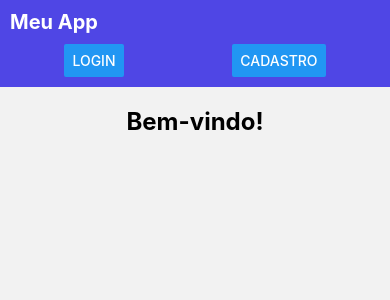
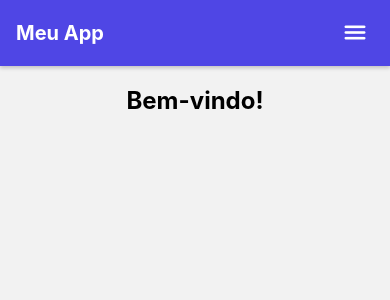
Before and after one commit to Venturaa10/projeto-mobile-unisuam, a React Native app in the folder frontend/: screen /Home in a window 390 px wide. Shown: the top 300 px of the page. Built offline with nearby package versions, Linux system fonts and the light colour scheme.

Commit message:
- Refatorar o `Navbar`. - Aplicar o `Navbar` globalmente no projeto. - Corrigir bugs.

```diff
--- a/frontend/package.json
+++ b/frontend/package.json
@@ -23,11 +23,13 @@
     "react-native": "0.79.6",
     "react-native-safe-area-context": "5.4.0",
     "react-native-screens": "~4.11.1",
+    "react-native-vector-icons": "^10.3.0",
     "react-native-web": "^0.20.0"
   },
   "devDependencies": {
     "@babel/core": "^7.25.2",
     "@types/react": "~19.0.10",
+    "@types/react-native-vector-icons": "^6.4.18",
     "typescript": "~5.8.3"
   },
   "private": true
--- a/frontend/src/components/Navbar.tsx
+++ b/frontend/src/components/Navbar.tsx
@@ -1,19 +1,21 @@
-// src/components/Navbar.tsx
 import React, { useEffect, useState } from "react";
-import { View, Text, Button, StyleSheet } from "react-native";
+import { View, Text, Button, StyleSheet, TouchableOpacity, Dimensions } from "react-native";
 import AsyncStorage from "@react-native-async-storage/async-storage";
 import { useNavigation } from "@react-navigation/native";
 import { NativeStackNavigationProp } from "@react-navigation/native-stack";
 import { RootStackParamList } from "../navigation/AppNavigator";
+import Icon from "react-native-vector-icons/Ionicons";
 
 interface NavbarProps {
   onLogout?: () => void;
 }
 
+const { width, height } = Dimensions.get("window");
+
 const Navbar: React.FC<NavbarProps> = ({ onLogout }) => {
   const [tipo, setTipo] = useState<string | null>(null);
-  const navigation =
-    useNavigation<NativeStackNavigationProp<RootStackParamList>>();
+  const [menuOpen, setMenuOpen] = useState(false);
+  const navigation = useNavigation<NativeStackNavigationProp<RootStackParamList>>();
 
   useEffect(() => {
     const loadTipo = async () => {
@@ -23,36 +25,54 @@ const Navbar: React.FC<NavbarProps> = ({ onLogout }) => {
     loadTipo();
   }, []);
 
-  return (
-    <View style={styles.container}>
-      <Text style={styles.title}>Meu App</Text>
+  const renderMenuItems = () => {
+    if (!tipo) {
+      return (
+        <>
+          <Button title="Login" onPress={() => navigation.navigate("Login")} />
+          <Button title="Cadastro" onPress={() => navigation.navigate("Cadastro")} />
+        </>
+      );
+    }
 
-      {/* Quando o usuário NÃO está logado */}
-      {!tipo && (
-        <View style={styles.menu}>
-          <Button title="Login" onPress={() => navigation.navigate("Login")} />
-          <Button
-            title="Cadastro"
-            onPress={() => navigation.navigate("Cadastro")}
-          />
-        </View>
-      )}
-
-      {/* Quando o usuário é aluno */}
-      {tipo === "aluno" && (
-        <View style={styles.menu}>
+    if (tipo === "aluno") {
+      return (
+        <>
           <Button title="Meus Certificados" onPress={() => {}} />
           <Button title="Perfil" onPress={() => {}} />
           <Button title="Logout" onPress={onLogout} />
-        </View>
-      )}
+        </>
+      );
+    }
 
-      {/* Quando o usuário é universidade */}
-      {tipo === "universidade" && (
-        <View style={styles.menu}>
+    if (tipo === "universidade") {
+      return (
+        <>
           <Button title="Registrar Certificado" onPress={() => {}} />
           <Button title="Perfil" onPress={() => {}} />
           <Button title="Logout" onPress={onLogout} />
+        </>
+      );
+    }
+  };
+
+  return (
+    <View style={styles.container}>
+      {/* Header com nome do app e hamburger */}
+      <View style={styles.headerRow}>
+        <TouchableOpacity onPress={() => navigation.navigate("BuscaCertificado")}>
+          <Text style={styles.title}>Meu App</Text>
+        </TouchableOpacity>
+
+        <TouchableOpacity style={styles.hamburger} onPress={() => setMenuOpen(!menuOpen)}>
+          <Icon name={menuOpen ? "close" : "menu"} size={28} color="#fff" />
+        </TouchableOpacity>
+      </View>
+
+      {/* Menu flutuante */}
+      {menuOpen && (
+        <View style={styles.menuWrapper}>
+          <View style={styles.menu}>{renderMenuItems()}</View>
         </View>
       )}
     </View>
@@ -60,9 +80,50 @@ const Navbar: React.FC<NavbarProps> = ({ onLogout }) => {
 };
 
 const styles = StyleSheet.create({
-  container: { width: "100%", padding: 10, backgroundColor: "#4f46e5" },
-  title: { color: "#fff", fontWeight: "bold", fontSize: 20, marginBottom: 10 },
-  menu: { flexDirection: "row", justifyContent: "space-around" },
+  container: {
+    width: "100%",
+    backgroundColor: "#4f46e5",
+    paddingVertical: 12,
+    paddingHorizontal: 16,
+    shadowColor: "#000",
+    shadowOpacity: 0.2,
+    shadowOffset: { width: 0, height: 2 },
+    shadowRadius: 4,
+    elevation: 5,
+    zIndex: 10,
+  },
+  headerRow: {
+    flexDirection: "row",
+    justifyContent: "space-between",
+    alignItems: "center",
+  },
+  title: { color: "#fff", fontWeight: "bold", fontSize: 20 },
+  hamburger: { padding: 5 },
+
+  menuWrapper: {
+    position: "absolute",
+    top: 0,
+    left: 0,
+    width,
+    height,
+    zIndex: 999,
+    justifyContent: "flex-start",
+    alignItems: "flex-end",
+    paddingTop: 60, // abaixo do navbar
+    paddingRight: 16,
+  },
+
+  menu: {
+    backgroundColor: "#3730a3",
+    borderRadius: 8,
+    padding: 10,
+    flexDirection: "column",
+    elevation: 6,
+    shadowColor: "#000",
+    shadowOpacity: 0.2,
+    shadowOffset: { width: 0, height: 2 },
+    shadowRadius: 4,
+  },
 });
 
 export default Navbar;
--- a/frontend/src/navigation/AppNavigator.tsx
+++ b/frontend/src/navigation/AppNavigator.tsx
@@ -1,11 +1,15 @@
 // src/navigation/AppNavigator.tsx
 import React from "react";
-import { NavigationContainer } from "@react-navigation/native";
-import { createNativeStackNavigator } from "@react-navigation/native-stack";
+import { View, StyleSheet, Alert } from "react-native";
+import { NavigationContainer, useNavigation } from "@react-navigation/native";
+import { createNativeStackNavigator, NativeStackNavigationProp } from "@react-navigation/native-stack";
+import AsyncStorage from "@react-native-async-storage/async-storage";
+
 import LoginScreen from "../screens/LoginScreen";
 import HomeScreen from "../screens/HomeScreen";
 import CadastroScreen from "../screens/CadastroScreen";
 import BuscaCertificadoScreen from "../screens/BuscaCertificadoScreen";
+import Navbar from "../components/Navbar";
 
 export type RootStackParamList = {
   Login: undefined;
@@ -16,15 +20,66 @@ export type RootStackParamList = {
 
 const Stack = createNativeStackNavigator<RootStackParamList>();
 
+// Wrapper que adiciona Navbar global com handleLogout
+const ScreenWrapper: React.FC<{ children: React.ReactNode }> = ({ children }) => {
+  const navigation = useNavigation<NativeStackNavigationProp<RootStackParamList>>();
+
+  const handleLogout = async () => {
+    await AsyncStorage.removeItem("token");
+    await AsyncStorage.removeItem("tipo");
+    Alert.alert("Logout", "Você saiu da conta");
+    navigation.reset({
+      index: 0,
+      routes: [{ name: "Login" }],
+    });
+  };
+
+  return (
+    <View style={styles.wrapper}>
+      <Navbar onLogout={handleLogout} />
+      <View style={styles.content}>{children}</View>
+    </View>
+  );
+};
+
 export default function AppNavigator() {
   return (
     <NavigationContainer>
-      <Stack.Navigator initialRouteName="BuscaCertificado">
-        <Stack.Screen name="BuscaCertificado" component={BuscaCertificadoScreen} options={{ headerShown: false }} />
-        <Stack.Screen name="Login" component={LoginScreen} options={{ headerShown: false }} />
-        <Stack.Screen name="Home" component={HomeScreen} options={{ headerShown: false }} />
-        <Stack.Screen name="Cadastro" component={CadastroScreen} options={{ headerShown: false }} />
+      <Stack.Navigator initialRouteName="BuscaCertificado" screenOptions={{ headerShown: false }}>
+        <Stack.Screen name="BuscaCertificado">
+          {() => (
+            <ScreenWrapper>
+              <BuscaCertificadoScreen />
+            </ScreenWrapper>
+          )}
+        </Stack.Screen>
+        <Stack.Screen name="Login">
+          {() => (
+            <ScreenWrapper>
+              <LoginScreen />
+            </ScreenWrapper>
+          )}
+        </Stack.Screen>
+        <Stack.Screen name="Home">
+          {() => (
+            <ScreenWrapper>
+              <HomeScreen />
+            </ScreenWrapper>
+          )}
+        </Stack.Screen>
+        <Stack.Screen name="Cadastro">
+          {() => (
+            <ScreenWrapper>
+              <CadastroScreen />
+            </ScreenWrapper>
+          )}
+        </Stack.Screen>
       </Stack.Navigator>
     </NavigationContainer>
   );
 }
+
+const styles = StyleSheet.create({
+  wrapper: { flex: 1 },
+  content: { flex: 1 },
+});
--- a/frontend/src/screens/BuscaCertificadoScreen.tsx
+++ b/frontend/src/screens/BuscaCertificadoScreen.tsx
@@ -1,12 +1,21 @@
-import React, { useState } from "react";
+import React, { useState, useEffect } from "react";
 import { View, Text, TextInput, TouchableOpacity, StyleSheet, ScrollView } from "react-native";
 import { Picker } from "@react-native-picker/picker";
-import Navbar from "../components/Navbar"
-
+import AsyncStorage from "@react-native-async-storage/async-storage";
+import Navbar from "../components/Navbar";
 
 const BuscaCertificadoScreen: React.FC = () => {
   const [tipoBusca, setTipoBusca] = useState("cpf");
   const [valor, setValor] = useState("");
+
+  // Limpar token e tipo sempre que entrar na tela
+  useEffect(() => {
+    const clearUserData = async () => {
+      await AsyncStorage.removeItem("token");
+      await AsyncStorage.removeItem("tipo");
+    };
+    clearUserData();
+  }, []);
 
   const handleBuscar = () => {
     console.log(`Buscar por ${tipoBusca}: ${valor}`);
@@ -57,13 +66,13 @@ const styles = StyleSheet.create({
     justifyContent: "center",
     alignItems: "center",
     padding: 20,
-    backgroundColor: "#f9fafb", // cinza clarinho
+    backgroundColor: "#f9fafb",
   },
   title: {
     fontSize: 26,
     fontWeight: "bold",
     marginBottom: 30,
-    color: "#1f2937", // cinza escuro
+    color: "#1f2937",
     textAlign: "center",
   },
   pickerContainer: {
--- a/frontend/src/screens/HomeScreen.tsx
+++ b/frontend/src/screens/HomeScreen.tsx
@@ -2,18 +2,10 @@
 import React, { useEffect, useState } from "react";
 import { View, Text, StyleSheet, Alert } from "react-native";
 import AsyncStorage from "@react-native-async-storage/async-storage";
-import Navbar from "../components/Navbar";
-import { useNavigation } from "@react-navigation/native";
-import { NativeStackNavigationProp } from "@react-navigation/native-stack";
-import { RootStackParamList } from "../navigation/AppNavigator";
-
-
-type HomeScreenNavigationProp = NativeStackNavigationProp<RootStackParamList, "Home">;
 
 
 const HomeScreen: React.FC = () => {
   const [tipo, setTipo] = useState<string | null>(null);
-  const navigation = useNavigation<HomeScreenNavigationProp>();
 
   useEffect(() => {
     const loadData = async () => {
@@ -23,20 +15,8 @@ const HomeScreen: React.FC = () => {
     loadData();
   }, []);
 
-  const handleLogout = async () => {
-    await AsyncStorage.removeItem("token");
-    await AsyncStorage.removeItem("tipo");
-    Alert.alert("Logout", "Você saiu da conta");
-    navigation.reset({
-      index: 0,
-      routes: [{ name: "Login" }], // volta para a tela de login
-    });
-  };
-
   return (
     <View style={styles.container}>
-      {/* Navbar recebe o logout como prop */}
-      <Navbar onLogout={handleLogout} />
 
       <Text style={styles.title}>Bem-vindo!</Text>
       {tipo && <Text>Você está logado como: {tipo}</Text>}
```
Also changed, not shown: frontend/react-native-vector-icons.d.ts (added, +12 -0 lines), frontend/src/screens/CadastroScreen.tsx (+24 -13 lines), frontend/src/screens/LoginScreen.tsx (+16 -8 lines).
